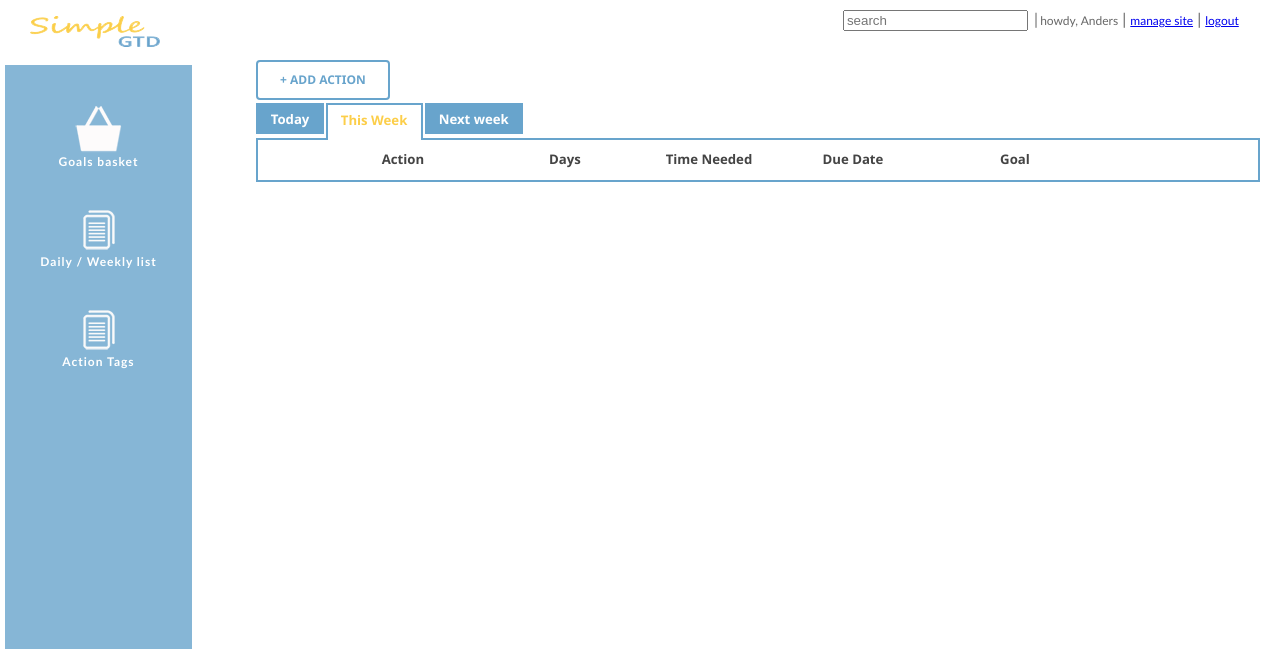
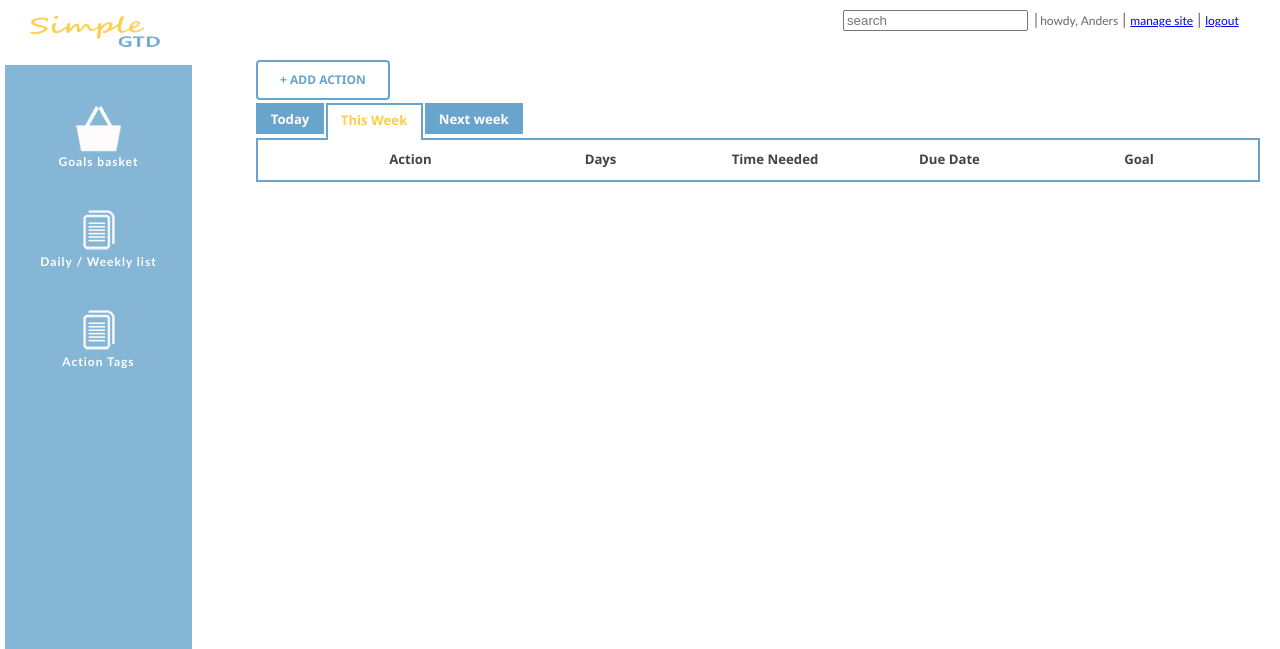
Before and after one commit to ariannaguo/SimpleGTD, a Django app: page /action/list/ in a window 1280 px wide. Shown: the top 649 px of the page. Run offline with Django 3.2, Linux system fonts and the light colour scheme; a user stored in the database is signed in; data comes from the database, SQL or seed files in the repository; parts of the project's set-up code (start-up, migrations or seed data) failed here and were passed over.

Commit message:
action list table

```diff
--- a/source/static/css/gtd.css
+++ b/source/static/css/gtd.css
@@ -352,26 +352,26 @@ label.check{
     border-collapse: collapse;
     text-align: center;
 }
-th td{
+.action_list th td{
     height: 36px;
 }
 .checkbox{
     width: 36px;
 }
 .action{
-    width: 180px;
+    width: 221px;
 }
 .assigned_days{
-    width: 144px;
+    width: 195px;
 }
 .time_needed{
-    width: 144px;
+    width: 185px;
 }
 .due_date{
-    width: 144px;
+    width: 195px;
 }
 .goal{
-    width: 180px;
+    width: 221px;
 }
 
 .action_list tbody tr:nth-child(odd) {
```
